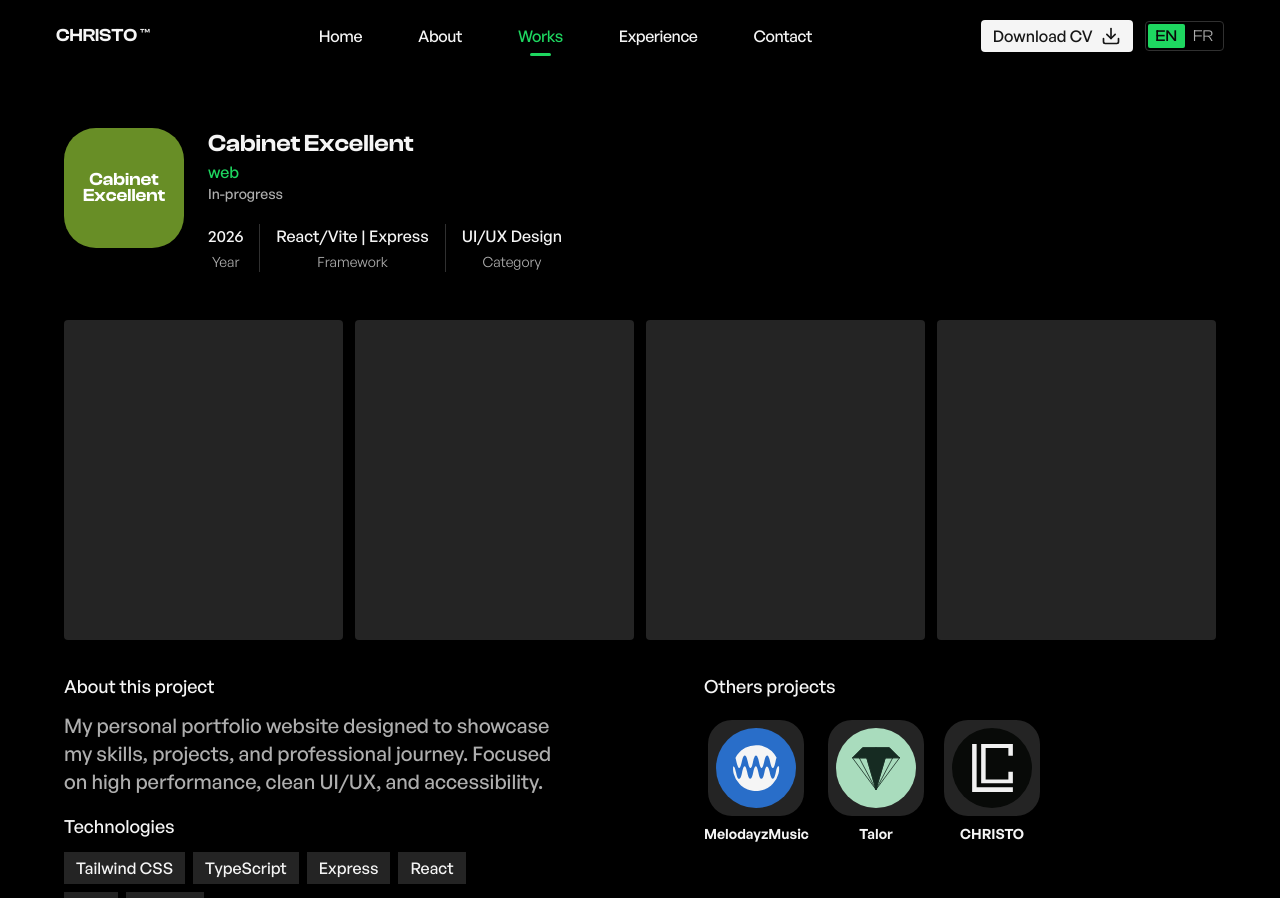
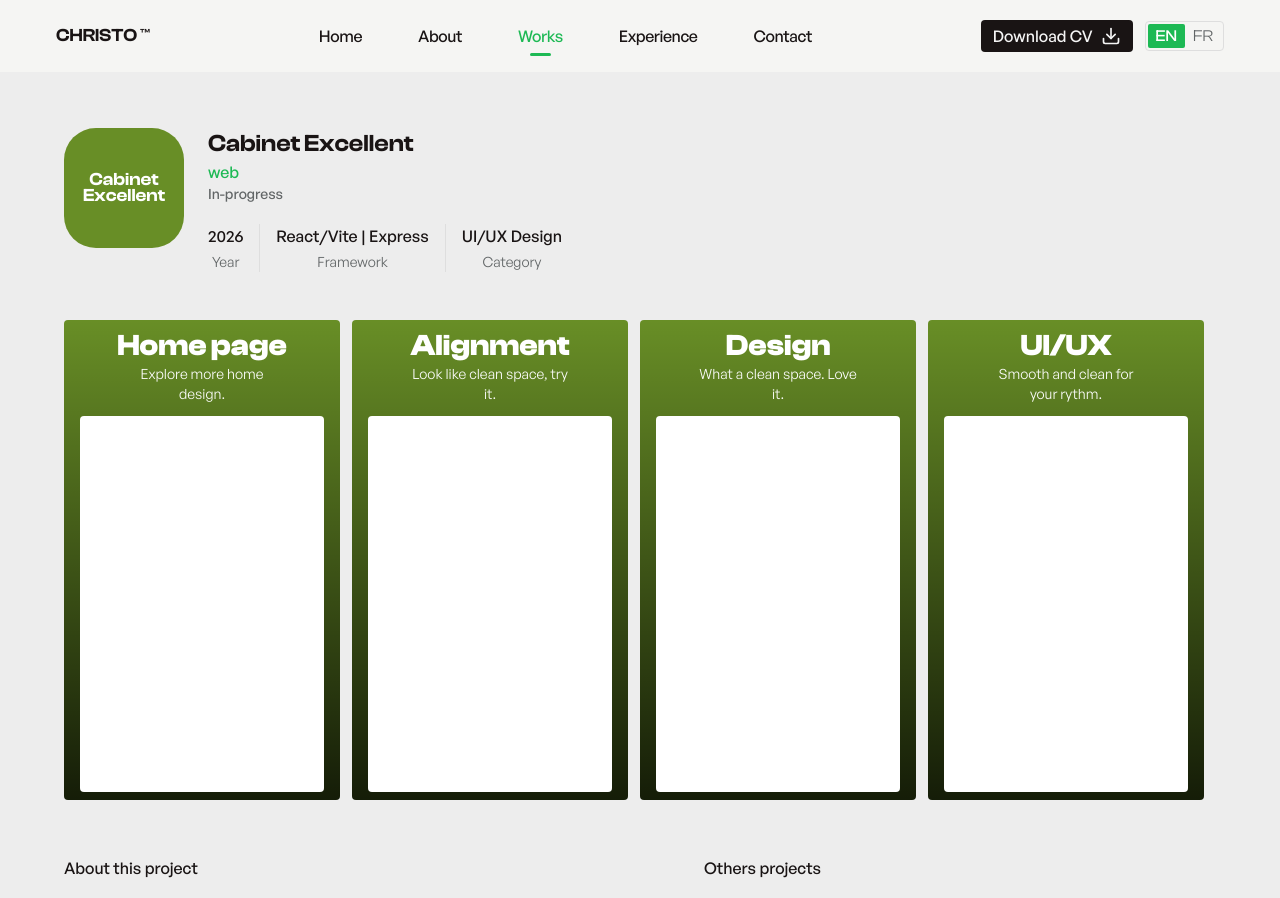
Before and after one commit to bossnare/portfolio, a Next.js app: page /works/cabinet-excellent in a window 1280 px wide. Shown: the top 898 px of the page. Built offline with nearby package versions, Linux system fonts and the light colour scheme.

Commit message:
continue to improve workPage, and some code

```diff
--- a/app/globals.css
+++ b/app/globals.css
@@ -5,6 +5,8 @@
   --background: #f5f5f5;
   --foreground: #191414;
   --primary: #1DB954; /* #b8d83c; */
+  --secondary: #191414;
+  --secondary-foreground: #f5f5f5;
   --card: #fafafa;
   --muted: #dddcdc;
   --muted-foreground: #616566;
@@ -16,6 +18,8 @@
   --color-background: var(--background);
   --color-foreground: var(--foreground);
   --color-primary: var(--primary);
+  --color-secondary: var(--secondary);
+  --color-secondary-foreground: var(--secondary-foreground);
   --color-card: var(--card);
   --color-muted: var(--muted);
   --color-muted-foreground: var(--muted-foreground);
@@ -29,6 +33,8 @@
   --background: #171717;
   --foreground: #f5f5f5;
   --primary: #1ED760;/* #d3f467 */
+  --secondary: #ffffff;
+  --secondary-foreground: #191414;
   --card: #151515;
   --muted: #242424;
   --muted-foreground: oklch(0.75 0 0);
--- a/app/layout.tsx
+++ b/app/layout.tsx
@@ -106,7 +106,7 @@ export default function RootLayout({
       <body className="font-sans font-[optical-sizing:auto] flex flex-col">
         <ThemeProvider
           attribute="class"
-          defaultTheme="dark"
+          defaultTheme="light"
           enableSystem
           disableTransitionOnChange
         >
--- a/app/works/[id]/page.tsx
+++ b/app/works/[id]/page.tsx
@@ -3,7 +3,6 @@ import { Page } from '@/src/components/Page';
 import { MaskedIcon } from '@/src/components/MaskedIcon';
 import { OpenExternalLink } from '@/src/components/link';
 import Link from 'next/link'
-import {ArrowRight} from 'lucide-react'
 
 type Props = { params: Promise<{ id: string }> };
 
@@ -77,7 +76,7 @@ export default async function WorkPage({ params }: Props) {
           {work.metadata.map((info, i) => (
             <div
               key={`${info}, ${i}`}
-              className="flex flex-col items-center gap-2"
+              className="flex flex-col items-center gap-1"
             >
               <ul className="flex gap-1 text-sm font-medium">
                 <li>{info.value.join(' | ')}</li>
@@ -94,15 +93,13 @@ export default async function WorkPage({ params }: Props) {
         {work.personal && (
           <>
             <OpenExternalLink
-              className="w-full relative h-10 font-medium rounded-full md:w-60 bg-primary hover:brightness-120 active:opacity-70 text-primary-foreground"
+              className="w-full transition h-10 font-medium rounded-full md:w-60 bg-primary hover:brightness-120 active:opacity-70 text-primary-foreground"
               href={work.link}
             >
-              View work <span className="p-1 bg-primary-foreground text-foreground rounded-full absolute right-2">
-                    <ArrowRight className="size-5" />
-              </span>
+              View work
             </OpenExternalLink>
             <OpenExternalLink
-              className="w-full h-10 px-6 font-medium rounded-full md:w-fit group hover:text-foreground hover:bg-muted active:opacity-70 active:text-foreground text-primary"
+              className="w-full transition h-10 px-6 font-medium rounded-full md:w-fit group hover:text-foreground hover:bg-muted active:opacity-70 active:text-foreground text-primary"
               href={work.github}
             >
               <MaskedIcon
@@ -116,59 +113,68 @@ export default async function WorkPage({ params }: Props) {
       </div>
 
       <div className="flex w-full gap-3 overflow-x-auto">
-        {Array.from({ length: 4 }).map((_, i) => (
-          <div key={i} className="rounded bg-muted h-80 w-70"></div>
+        {work.previews.map((preview, i) => (
+          <div style={{backgroundColor: work.color}} key={i} className="rounded p-4 py-2 shrink-0 flex flex-col gap-3 items-center justify-center bg-linear-to-b from-transparent to-black/80 dark:to-white/80 h-120 w-70 md:w-[calc(100%/4-12px)]">
+            <div className="flex flex-col text-center items-center">
+              <span style={{color: work.textColor}} className="font-bold text-3xl font-display">{preview.title}</span>
+              <span style={{color: work.textColor}} className="text-sm max-w-40 opacity-98">{preview.description}</span>
+            </div>
+            <div style={{backgroundColor: work.textColor}} className="grow w-full rounded-sm"></div>
+            {work.personal && <div className="text-white dark:text-black font-semibold font-display text-xs flex gap-1 items-center">
+              <MaskedIcon icon={work.logoIcon} className="bg-white! dark:bg-black! size-3" />
+              <span className="text-white dark:text-black font-semibold font-display text-xs">{work.brandName}</span>
+            </div>}
+          </div>
         ))}
       </div>
 
-      <div className="flex flex-col md:flex-row md:justify-between md:items-start w-full gap-8 md:gap-8 pt-2">
-        <div className="space-y-4">
-          <div className="space-y-3">
-            <h2 className="font-medium font-sans! text-lg">About this project</h2>
-            <p className="font-medium text-muted-foreground max-w-lg text-xl">{work.description}</p>
+      <div className="flex flex-col md:flex-row md:justify-between md:items-start gap-8 md:gap-8 pt-8">
+        <div className="flex flex-col gap-6">
+          <div className="flex flex-col gap-3">
+            <h2 className="font-medium font-sans!">About this project</h2>
+            <p className="font-medium text-muted-foreground max-w-lg text-lg">{work.description}</p>
           </div>
-          <div className="space-y-3">
-            <h2 className="font-medium font-sans! text-lg">Technologies</h2>
+          <div className="flex flex-col gap-3">
+            <h2 className="font-medium font-sans!">Technologies</h2>
             <ul className="max-w-md flex gap-2 flex-wrap">
               {work.technologies.map((tech) => (
-                <li key={tech} className="p-1 px-3 bg-muted font-medium">{tech}</li>
+                <li key={tech} className="p-1 px-3 bg-muted">{tech}</li>
               ))}
             </ul>
           </div>
+          <span className="text-primary">#{work.type}</span>
         </div>
-        <div>
-        <div className="space-y-5 min-w-lg">
-          <h2 className="font-medium font-sans! text-lg">Others projects</h2>
-          <div className="flex gap-5">
-            {othersWorks.map((other) => (
-              <Link href={`/works/${other.id}`} key={other.id} className="flex flex-col cursor-pointer hover:bg-muted active:bg-muted active:opacity-60 items-center gap-2">
-                <div className="p-2 rounded-3xl bg-muted">
+        <div className="flex flex-col gap-5 max-w-lg w-full">
+          <h2 className="font-medium font-sans!">Others projects</h2>
+          <div className="flex gap-5 flex-wrap">
+            {othersWorks.map((otherwork) => (
+          <Link href={`/works/${otherwork.id}`} key={otherwork.id} className="flex flex-col cursor-pointer hover:bg-muted/70 dark:hover:bg-muted active:bg-primary/20 dark:active:bg-muted active:opacity-70 items-center gap-2">
+                <div className="p-2 rounded-3xl bg-muted dark:bg-card">
                 <div
-            style={{ backgroundColor: other.color }}
+            style={{ backgroundColor: otherwork.color }}
             className="flex items-center justify-center shrink-0 size-20 rounded-full"
           >
-            {other.personal && other.logoIcon ? (
+            {otherwork.personal && otherwork.logoIcon ? (
               <MaskedIcon
-                style={{ backgroundColor: other.textColor }}
-                icon={other.logoIcon}
+                style={{ backgroundColor: otherwork.textColor }}
+                icon={otherwork.logoIcon}
                 className="size-12"
               />
             ) : (
               <span
-                style={{ color: other.textColor }}
+                style={{ color: otherwork.textColor }}
                 className="font-semibold leading-4 text-center text-sm max-w-18 md:max-w-22 font-display"
               >
-                {other.brandName}
+                {otherwork.brandName}
               </span>
             )}
           </div>
-              </div>
-              <span className="font-semibold text-sm max-w-26 text-center">{other.brandName}</span>
-              </Link>
-            ))}
-          </div>
         </div>
-        </div>
+        <span className="font-medium text-sm max-w-26 text-center">{otherwork.brandName}</span>
+      </Link>
+      ))}
+      </div>
+      </div>
       </div>
     </Page>
   );
--- a/src/components/Header.tsx
+++ b/src/components/Header.tsx
@@ -46,7 +46,7 @@ export function Header() {
         </ul>
         <div className="flex items-center gap-4 md:gap-3">
           <a
-            className="hidden lg:flex h-8 items-center justify-center gap-2 rounded-sm px-3 bg-foreground text-background transition-colors hover:bg-[#383838] dark:hover:text-background dark:hover:bg-[#ccc] active:bg-[#383838] dark:active:bg-[#ccc] font-medium"
+            className="hidden lg:flex h-8 items-center justify-center gap-2 rounded-sm px-3 bg-secondary text-secondary-foreground transition-colors hover:bg-[#383838] dark:hover:text-background dark:hover:bg-[#ccc] active:bg-[#383838] dark:active:bg-[#ccc] font-medium"
             href="/cv/Christo_Razafimanga_Dev_CV.pdf"
             download
           >
--- a/src/components/LetsWork.tsx
+++ b/src/components/LetsWork.tsx
@@ -2,7 +2,7 @@ import { ArrowUpRight } from 'lucide-react';
 
 export function LetsWork() {
   return (
-    <div className="flex items-center justify-between gap-4 p-5 border rounded-lg border-border bg-linear-to-r from-muted/70 to-background dark:to-transparent">
+    <div className="flex items-center justify-between gap-4 p-5 border rounded-lg border-border bg-linear-to-r from-muted/70 to-secondary-foreground dark:to-transparent">
       <div>
         <p className="text-sm uppercase tracking-[0.12em] text-muted-foreground">
           Current focus
@@ -13,10 +13,10 @@ export function LetsWork() {
       </div>
       <a
         href="/contact"
-        className="inline-flex shrink-0 items-center gap-2 px-4 py-2 text-sm font-medium transition border rounded-full border-border bg-foreground text-background hover:opacity-90 active:opacity-80"
+        className="inline-flex items-center gap-2 px-4 py-2 text-sm font-medium transition border rounded-full border-border bg-secondary text-secondary-foreground hover:opacity-90 active:opacity-80"
       >
         Let&apos;s work
-        <ArrowUpRight className="size-4" />
+        <ArrowUpRight className="size-4 shrink-0" />
       </a>
     </div>
   );
--- a/src/components/about/EducationCard.tsx
+++ b/src/components/about/EducationCard.tsx
@@ -18,7 +18,7 @@ export function EducationCard({ education }: EducationProps) {
             <p className="text-lg font-medium text-foreground">
               {education.title}
             </p>
-            <p>{education.school}</p>
+            <p className="text-primary font-medium">{education.school}</p>
             <p className="text-sm text-muted-foreground">
               {education.description}
             </p>
--- a/src/data/works.ts
+++ b/src/data/works.ts
@@ -17,6 +17,12 @@ export const works = [
     status: 'In-progress',
     github: 'https://github.com/bossnare/melodayzmusic',
     technologies: ['Tailwind CSS', 'TypeScript', 'Next.js', 'NestJS', 'PostgreSQL'] ,
+    previews: [
+      {title: 'Home page', description: 'Explore more home design.'},
+      {title: 'Alignment', description: 'Look like clean space, try it.'},
+      {title: 'Design', description: 'What a clean space. Love it.'},
+      {title: 'UI/UX', description: 'Smooth and clean for your rythm.'}
+    ],
     metadata: [
       {
         label: 'Year',
@@ -50,6 +56,12 @@ export const works = [
     github: 'https://github.com/bossnare/talor',
     status: 'In-progress',
     technologies: ['Tailwind CSS', 'TypeScript', 'React', 'Vite', 'NestJS', 'PostgreSQL'] ,
+    previews: [
+      {title: 'Home page', description: 'Explore more home design.'},
+      {title: 'Alignment', description: 'Look like clean space, try it.'},
+      {title: 'Design', description: 'What a clean space. Love it.'},
+      {title: 'UI/UX', description: 'Smooth and clean for your rythm.'}
+    ],
     metadata: [
       {
         label: 'Year',
@@ -75,7 +87,7 @@ export const works = [
       'My personal portfolio website designed to showcase my skills, projects, and professional journey. Focused on high performance, clean UI/UX, and accessibility.',
     icon: 'globe-check',
     logoIcon: 'letsgochris.svg',
-    color: '#080a08',
+    color: '#191414',
     textColor: '#F1f1f1',
     link: 'https://christorazafimanga.is-a.dev',
     cover: 'christo_cover.png',
@@ -83,6 +95,12 @@ export const works = [
     github: 'https://github.com/bossnare/portfolio',
     status: 'Completed',
     technologies: ['Tailwind CSS', 'TypeScript', 'Next.js'] ,
+    previews: [
+      {title: 'Home page', description: 'Explore more home design.'},
+      {title: 'Alignment', description: 'Look like clean space, try it.'},
+      {title: 'Design', description: 'What a clean space. Love it.'},
+      {title: 'UI/UX', description: 'Smooth and clean for your rythm.'}
+    ],
     metadata: [
       {
         label: 'Year',
@@ -114,6 +132,12 @@ export const works = [
     cover: 'cabinet_excellent_cover.png',
     status: 'In-progress',
     technologies: ['Tailwind CSS', 'TypeScript', 'Express', 'React', 'Vite', 'MySQL'] ,
+    previews: [
+      {title: 'Home page', description: 'Explore more home design.'},
+      {title: 'Alignment', description: 'Look like clean space, try it.'},
+      {title: 'Design', description: 'What a clean space. Love it.'},
+      {title: 'UI/UX', description: 'Smooth and clean for your rythm.'}
+    ],
     metadata: [
       {
         label: 'Year',
```
